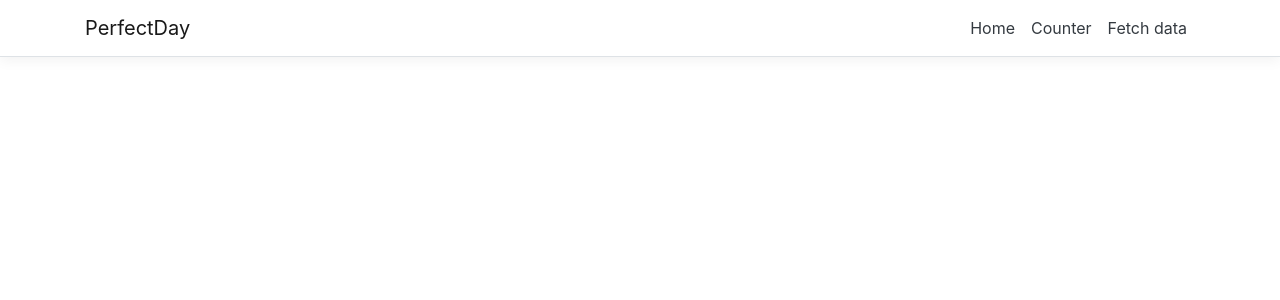
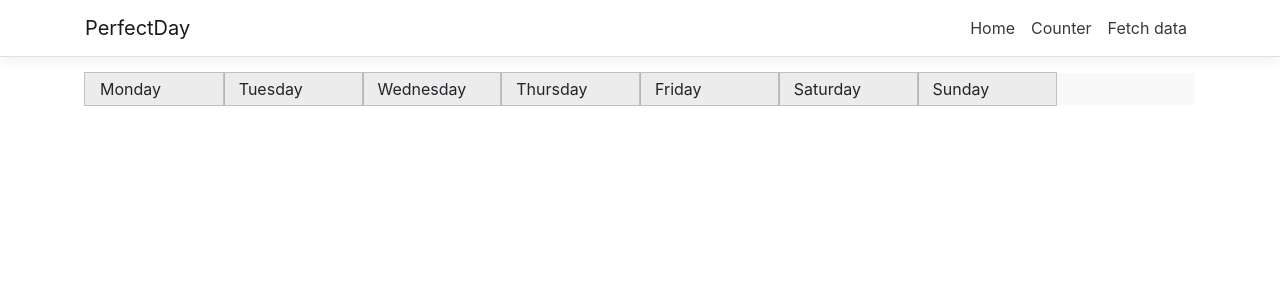
Before and after one commit to RomanVozniak/PerfectDay, a React (Create React App) app in the folder PerfectDay/ClientApp/: page /grid in a window 1280 px wide. Shown: the top 300 px of the page. Built offline with nearby package versions, Linux system fonts and the light colour scheme.

Commit message:
week in grid

```diff
--- a/PerfectDay/ClientApp/package.json
+++ b/PerfectDay/ClientApp/package.json
@@ -10,6 +10,7 @@
     "oidc-client": "^1.9.0",
     "react": "^16.0.0",
     "react-dom": "^16.0.0",
+    "react-grid-system": "^6.3.1",
     "react-router-bootstrap": "^0.24.4",
     "react-router-dom": "^4.2.2",
     "react-scripts": "^3.0.1",
--- a/PerfectDay/ClientApp/src/App.js
+++ b/PerfectDay/ClientApp/src/App.js
@@ -4,6 +4,8 @@ import { Layout } from './components/Layout';
 import { Home } from './components/Home';
 import { FetchData } from './components/FetchData';
 import { Counter } from './components/Counter';
+import { Grid } from './components/Grid'
+
 
 import './custom.css'
 
@@ -15,8 +17,9 @@ export default class App extends Component {
       <Layout>
         <Route exact path='/' component={Home} />
         <Route path='/counter' component={Counter} />
-        <Route path='/fetch-data' component={FetchData} />
-      </Layout>
+            <Route path='/fetch-data' component={FetchData} />
+            <Route path='/grid' component={Grid}/>
+        </Layout>
     );
   }
 }
--- /dev/null
+++ b/PerfectDay/ClientApp/src/components/Grid.css
@@ -0,0 +1,3 @@
+.flex-container {
+    display: flex;
+}
--- /dev/null
+++ b/PerfectDay/ClientApp/src/components/Grid.js
@@ -0,0 +1,24 @@
+import React, { Component } from 'react'
+import { Container, Row, Col} from 'react-grid-system'
+
+import './Grid.css'
+
+
+export class Grid extends Component {
+    render() {
+        return (
+            <Container fluid>
+            <Row justify="start" debug>
+            <Col xs={1.5} debug>Monday</Col>
+            <Col xs={1.5} debug>Tuesday</Col>
+            <Col xs={1.5} debug>Wednesday</Col>
+            <Col xs={1.5} debug>Thursday</Col>
+            <Col xs={1.5} debug>Friday</Col>
+            <Col xs={1.5} debug>Saturday</Col>
+            <Col xs={1.5} debug>Sunday</Col>
+              </Row>
+            </Container>
+
+            )
+    }
+}
```
Also changed, not shown: 2 other files (tests, documents, lock files or other folders).
